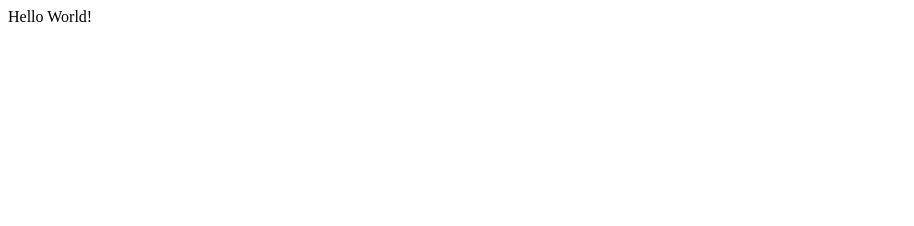
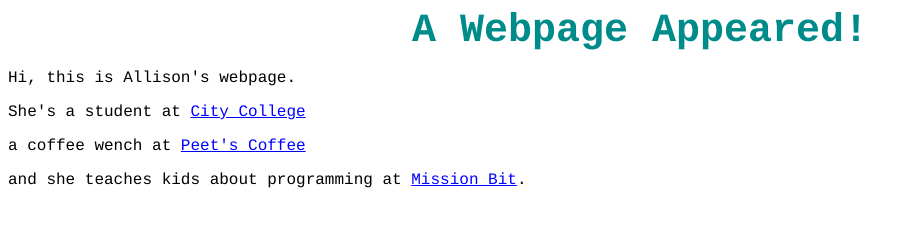
Before and after one commit to allisonlu/allisonlu.github.io, a plain HTML site: page index.html in a window 1280 px wide. Shown: the whole page, without its empty margins (0-914 px from the left). Drawn offline with Linux system fonts and the light colour scheme.

Commit message:
html content, added css

```diff
--- /dev/null
+++ b/index.css
@@ -0,0 +1,20 @@
+body {
+    font-family: Courier;
+}
+
+header {
+    text-align: center;
+    color: darkcyan;
+    font-size: 40px;
+    font-weight: 700;
+}
+
+a:link { /* unvisited link */
+  color: blue;
+}
+a:visited { /* visited link */
+  color: blue;
+}
+a:hover { /* moused over link */
+  color: cadetblue;
+}
--- a/index.html
+++ b/index.html
@@ -1 +1,15 @@
-Hello World!
+<!doctype html>
+<html>
+    <head>
+        <title>Cool, a webpage!</title>
+        <link rel="stylesheet" href="index.css">
+    </head>
+
+    <body>
+        <header>A Webpage Appeared!</header>
+        <p>Hi, this is Allison's webpage.</p>
+        <p>She's a student at <a href="http://www.ccsf.edu/" target="_blank">City College</a></p>
+        <p>a coffee wench at <a href="http://www.yelp.com/biz/peets-coffee-and-tea-san-francisco-63" target="_blank">Peet's Coffee</a></p>
+        <p>and she teaches kids about programming at <a href="http://missionbit.com" target="_blank">Mission Bit</a>.</p>
+    </body>
+</html>
```
